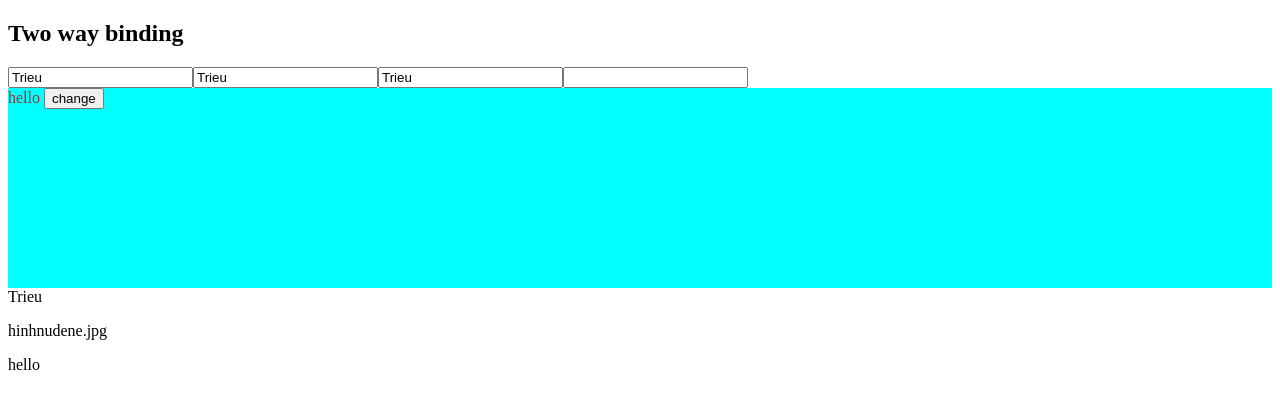
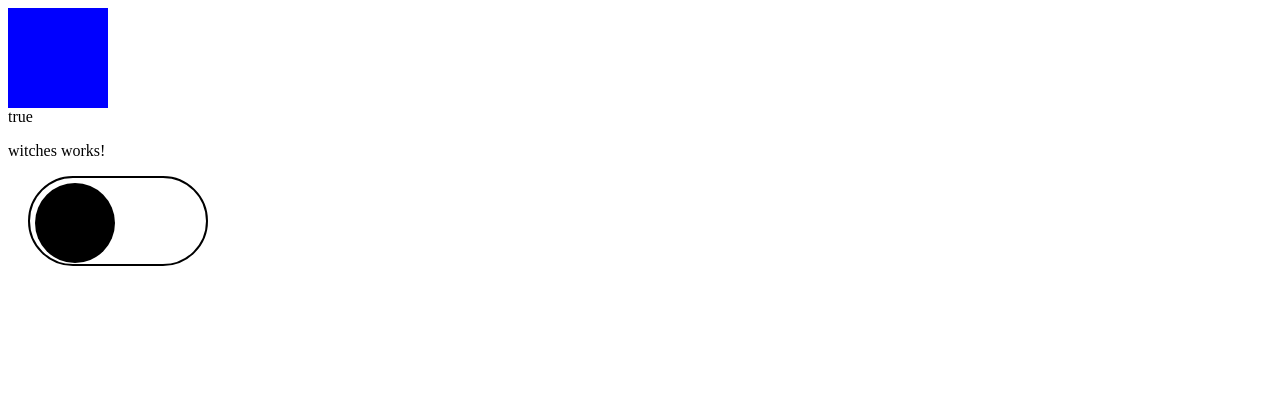
Before and after one commit to trieule47/100daysofangular, an Angular app: page / in a window 1280 px wide. Shown: the top 408 px of the page. Built offline with nearby package versions, Linux system fonts and the light colour scheme.

Commit message:
binding data example

```diff
--- a/src/app/app.component.css
+++ b/src/app/app.component.css
@@ -9,5 +9,19 @@
   height: 50px;
   color: white;
   animation: green 0.7s linear forwards;
+}
 
+.avatar {
+  width: 100px;
+  height: 100px;
+  background-color: blue;
 }
+
+.ani{
+    animation: borderRadius 5s linear 2s;
+}
+
+@keyframes borderRadius {
+    from {border-radius: 0;}
+    to {border-radius: 50%;}
+  }
--- a/src/app/app.component.html
+++ b/src/app/app.component.html
@@ -4,7 +4,7 @@
 <progress-bar [backgroundColor]="'grey'" [progressColor]="'green'" [progress]="'ư-50'"></progress-bar>
 <app-auther-list></app-auther-list> -->
 
-<h2>Two way binding</h2>
+<!-- <h2>Two way binding</h2>
 <input type="text" [ngModel]="name" (ngModelChange)="name=$event" >
 <input type="text" [(ngModel)]="name" />
 <input type="text" [ngModel]="name" />
@@ -28,4 +28,10 @@ hello
     [image] = ""
 >
 hello
-</contact-image>
+</contact-image> -->
+<div class='avatar' [class.ani]="isRound"></div>
+{{isChecked}}
+<app-witches
+    [checked]="isChecked"
+    (round)="handleCheck($event)"
+></app-witches>
--- a/src/app/app.component.ts
+++ b/src/app/app.component.ts
@@ -9,8 +9,15 @@ export class AppComponent {
   title = 'app';
   name = 'Trieu';
   toggle = false;
+  isChecked = true;
+  isRound=false;
 
   changeState(){
     this.toggle = !this.toggle;
   }
+
+  handleCheck(value){
+    this.isRound = value;
+    console.log(value);
+  }
 }
--- a/src/app/app.module.ts
+++ b/src/app/app.module.ts
@@ -8,6 +8,7 @@ import { FormsModule } from '@angular/forms';
 import { AutherListComponent } from './auther-list/auther-list.component';
 import { AutherDetailComponent } from './auther-detail/auther-detail.component';
 import { ContactImageComponent } from './contact-image/contact-image.component';
+import { WitchesComponent } from './witches/witches.component';
 
 
 @NgModule({
@@ -16,7 +17,8 @@ import { ContactImageComponent } from './contact-image/contact-image.component';
     ProgressBarComponent,
     AutherListComponent,
     AutherDetailComponent,
-    ContactImageComponent
+    ContactImageComponent,
+    WitchesComponent
   ],
   imports: [
     BrowserModule,
--- /dev/null
+++ b/src/app/witches/witches.component.css
@@ -0,0 +1,43 @@
+* {
+  box-sizing: border-box;
+}
+div {
+  display: flex;
+  width: 200px;
+}
+input[type="checkbox"] {
+    visibility: hidden;
+}
+input[type="checkbox"] + label::before {
+    transition: transform 0.75s ease;
+    content: "";
+    display: block;
+    position: absolute;
+    width: 80px;
+    height: 80px;
+    background-color: #000;
+    border-radius: 50%;
+    top: 5px;
+    left: 5px;
+  }
+
+input[type="checkbox"]:checked + label{
+    background-color: red;
+}
+input[type="checkbox"]:checked + label::before{
+    background-color: white;
+    transform: translateX(88px);
+}
+
+
+input[type="checkbox"] + label {
+  display: flex;
+  width: 180px;
+  height: 90px;
+  border: 2px solid;
+  border-radius: 99em;
+  position: relative;
+  transition: transform 0.75s ease-in-out;
+  transform-origin: 50% 50%;
+  cursor: pointer;
+}
--- /dev/null
+++ b/src/app/witches/witches.component.html
@@ -0,0 +1,8 @@
+<p>
+  witches works!
+</p>
+<div>
+  <input type="checkbox" id="switches" [checked]="ischeck" (click)="handleRound()"/>
+  <label for="switches" >
+  </label>
+</div>
--- /dev/null
+++ b/src/app/witches/witches.component.ts
@@ -0,0 +1,25 @@
+import { Component, Input, Output, OnInit, EventEmitter } from '@angular/core';
+
+@Component({
+  selector: 'app-witches',
+  templateUrl: './witches.component.html',
+  styleUrls: ['./witches.component.css']
+})
+export class WitchesComponent implements OnInit {
+
+  @Input() checked;
+  @Output() round = new EventEmitter<any>();
+  ischeck=false;
+  constructor() { }
+
+  ngOnInit() {
+    console.log(this.checked, this.round);
+  }
+
+  handleRound(){
+    console.log(this.ischeck)
+    this.ischeck = !this.ischeck;
+    this.round.emit(this.ischeck);
+  }
+
+}
```
Also changed, not shown: 1 other file (tests, documents, lock files or other folders). Lines whose indentation alone changed are shown as unchanged.
